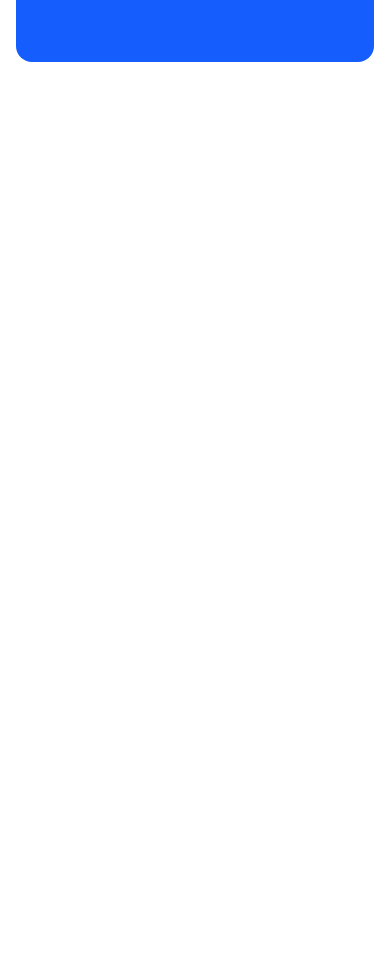
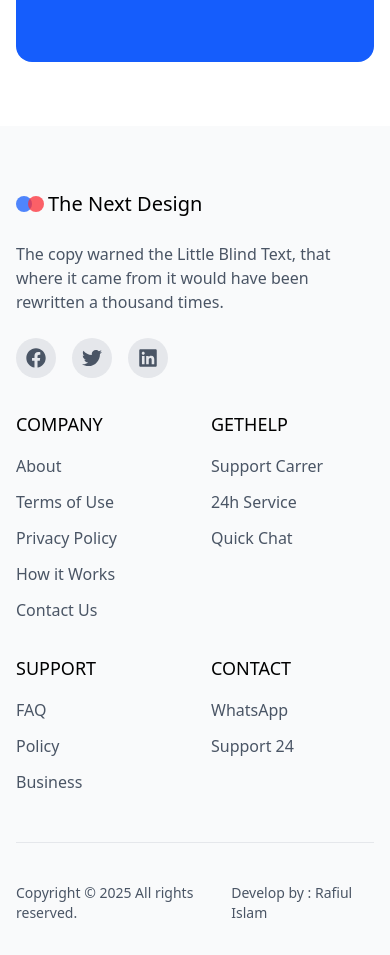
Before and after one commit to rafayel-islam/project-x, a React (Vite) app: page / in a window 390 px wide. Shown: the part 8424-9379 px from the top of the page. Before the commit the page ends 8550 px from the top, so only its background shows below. Built offline with nearby package versions, Linux system fonts and the light colour scheme.

Commit message:
Added Footer Section

```diff
--- a/src/App.jsx
+++ b/src/App.jsx
@@ -10,6 +10,7 @@
 import ServicesSection from './components/ServicesSection'
 import TestimonialSection from './components/TestimonialSection'
 import NewsletterSection from './components/NewsletterSection'
+import Footer from './components/Footer'
 
 function App() {
   return (
@@ -28,6 +29,7 @@
         <ServicesSection />
         <TestimonialSection />
         <NewsletterSection />
+        <Footer />
       </div>
     </main>
   )
--- /dev/null
+++ b/src/components/Footer.jsx
@@ -0,0 +1,92 @@
+import React from 'react'
+import { BiCategory } from 'react-icons/bi'
+import { FaFacebook, FaLinkedin, FaTwitter } from 'react-icons/fa'
+
+const footerLinks = {
+  company: [
+    { name: 'About', href: '#' },
+    { name: 'Terms of Use', href: '#' },
+    { name: 'Privacy Policy', href: '#' },
+    { name: 'How it Works', href: '#' },
+    { name: 'Contact Us', href: '#' },
+  ],
+  getHelp: [
+    { name: 'Support Carrer', href: '#' },
+    { name: '24h Service', href: '#' },
+    { name: 'Quick Chat', href: '#' },
+  ],
+  support: [
+    { name: 'FAQ', href: '#' },
+    { name: 'Policy', href: '#' },
+    { name: 'Business', href: '#' },
+  ],
+  contact: [
+    { name: 'WhatsApp', href: '#' },
+    { name: 'Support 24', href: '#' },
+  ],
+}
+
+const Footer = () => {
+  return (
+    <footer className='bg-gray-50'>
+      <div className='container mx-auto px-4 sm:px-6 lg:px-8 pt-16 pb-8'>
+        <div className='grid grid-cols-1 lg:grid-cols-12 gap-8 md:grid-cols-2 lg:gap-12'>
+          {/* brand col */}
+          <div className='lg:col-span-4'>
+            <div className='flex gap-2 items-center mb-6'>
+              <div className='flex items-center gap-1 cursor-pointer'>
+                <div className='w-4 h-4 bg-blue-600 rounded-full opacity-75 hover:opacity-100 transition-opacity'></div>
+                <div className='w-4 h-4 bg-red-500 -m-2 rounded-full opacity-75 hover:opacity-100 transition-opacity'></div>
+              </div>
+              <span className='text-xl font-medium ml-1'>The Next Design</span>
+            </div>
+            <p className='text-gray-600 mb-6 md:w-3/4'>The copy warned the Little Blind Text, that where it came from it would have been rewritten a thousand times.</p>
+
+            <div className='flex gap-4'>
+              <a href="#" className='w-10 h-10 bg-gray-200 rounded-full flex items-center justify-center text-gray-600 hover:bg-blue-600 hover:text-white transition-all duration-200'><FaFacebook className='size-5' />
+              </a>
+
+              <a href="#" className='w-10 h-10 bg-gray-200 rounded-full flex items-center justify-center text-gray-600 hover:bg-blue-600 hover:text-white transition-all duration-200'><FaTwitter className='size-5' />
+              </a>
+
+              <a href="#" className='w-10 h-10 bg-gray-200 rounded-full flex items-center justify-center text-gray-600 hover:bg-blue-600 hover:text-white transition-all duration-200'><FaLinkedin className='size-5' />
+              </a>
+            </div>
+          </div>
+
+          {/* footer nav item */}
+          <div className='lg:col-span-8'>
+            <div className='grid grid-cols-2 md:grid-cols-4 gap-8'>
+              {Object.entries(footerLinks).map(([category, links], categoryIndex) => (
+                <div key={category} >
+                  <h3 className='text-lg font-medium mb-4 uppercase'>{category}</h3>
+                  <ul className='space-y-3'>
+                    {links.map((link, Index) => (
+                      <li key={Index}>
+                        <a href="#" className='text-gray-600 hover:text-gray-900'>{link.name}</a>
+                      </li>
+                    ))}
+                  </ul>
+                </div>
+              ))}
+            </div>
+          </div>
+        </div>
+
+
+        {/* footer bottom */}
+        <div className='border-t border-gray-200 mt-12 pt-10 flex items-center justify-between'>
+          <div>
+            <p className='text-gray-600 text-sm'>Copyright © {new Date().getFullYear()} All rights reserved.</p>
+
+          </div>
+          <p className='text-gray-600 text-sm'>Develop by : {" "}
+            <a href="https://www.facebook.com/Eex.Raf" target="_blank" rel="noopener noreferrer" className='text-gray-600 hover:underline'>Rafiul Islam</a>
+          </p>
+        </div>
+      </div>
+    </footer>
+  )
+}
+
+export default Footer
```
